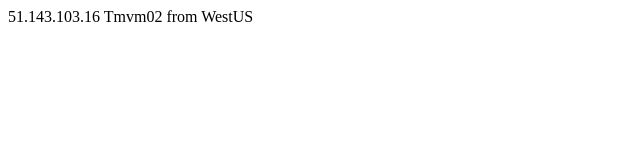
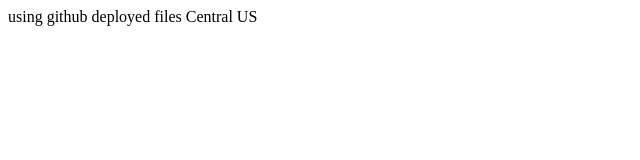
Before and after one commit to nagarjunaazure/testrepo25, a plain HTML site: page INDEX.html in a window 1280 px wide. Shown: the full height of the page, 0-640 px from the left. Drawn offline with Linux system fonts and the light colour scheme.

Commit message:
Add files via upload

```diff
--- a/INDEX.html
+++ b/INDEX.html
@@ -1,4 +1,4 @@
 <html>
-<Title>51.143.103.16 Tmvm02 from west us</Title>
-<Body>51.143.103.16 Tmvm02 from WestUS</body>
+<Title>using github deployed files </Title>
+<Body>using github deployed files Central US</body>
 </HTML>
```
